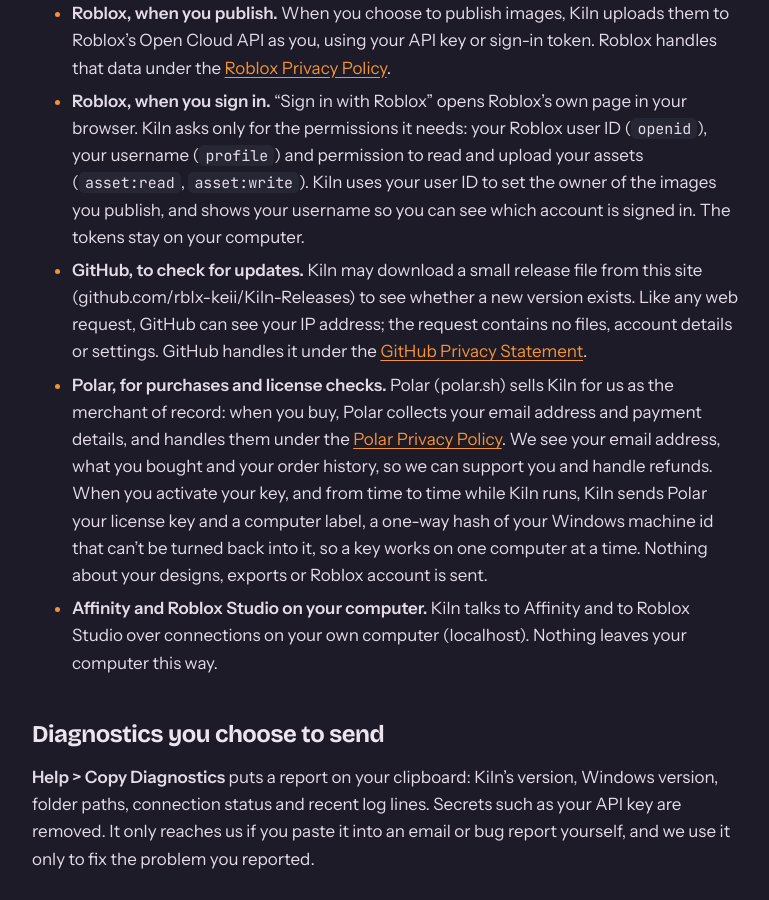
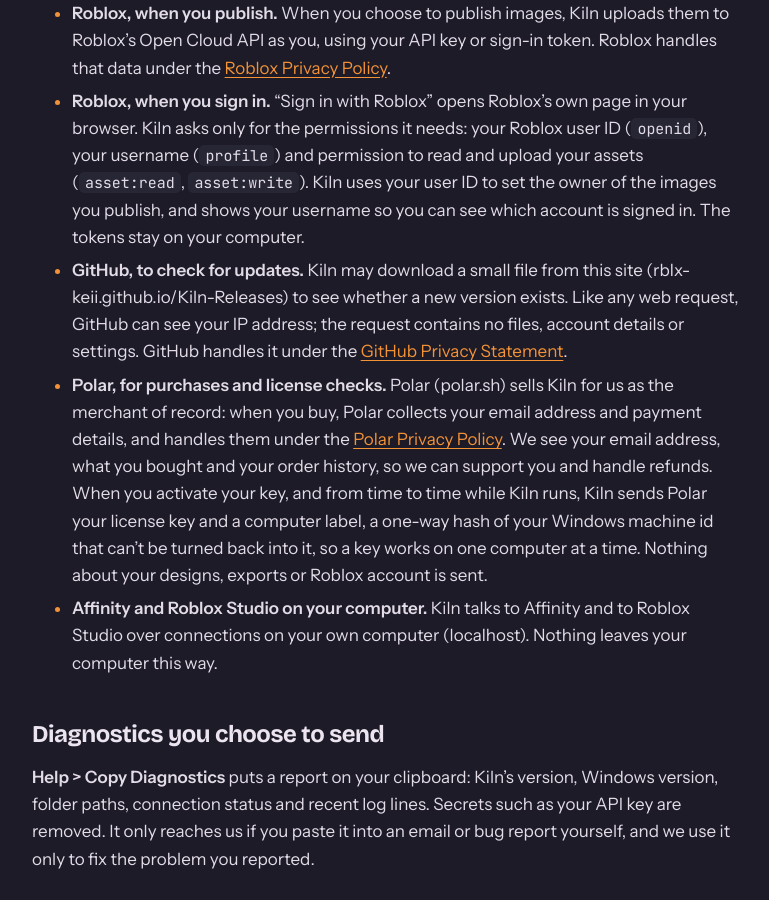
Before and after one commit to rblx-keii/Kiln-Releases, a Jekyll site: the page built from privacy.md, in a window 1280 px wide and 900 px high, scrolled down 854 px. Shown: the whole window, without its empty margins (252-1021 px from the left). Built offline with Jekyll 4.4.1, drawn with Linux system fonts in a browser that asks for light colours.

```diff
--- a/privacy.md
+++ b/privacy.md
@@ -36,8 +36,8 @@ We never receive any of this.
   the permissions it needs: your Roblox user ID (`openid`), your username (`profile`) and permission to read
   and upload your assets (`asset:read`, `asset:write`). Kiln uses your user ID to set the owner of the images you
   publish, and shows your username so you can see which account is signed in. The tokens stay on your computer.
-- **GitHub, to check for updates.** Kiln may download a small release file from this site
-  (github.com/rblx-keii/Kiln-Releases) to see whether a new version exists. Like any web request, GitHub can see
+- **GitHub, to check for updates.** Kiln may download a small file from this site
+  (rblx-keii.github.io/Kiln-Releases) to see whether a new version exists. Like any web request, GitHub can see
   your IP address; the request contains no files, account details or settings. GitHub handles it under the
   [GitHub Privacy Statement](https://docs.github.com/site-policy/privacy-policies/github-general-privacy-statement).
 - **Polar, for purchases and license checks.** Polar (polar.sh) sells Kiln for us as the merchant of record: when
```
Also changed, not shown: README.md.
